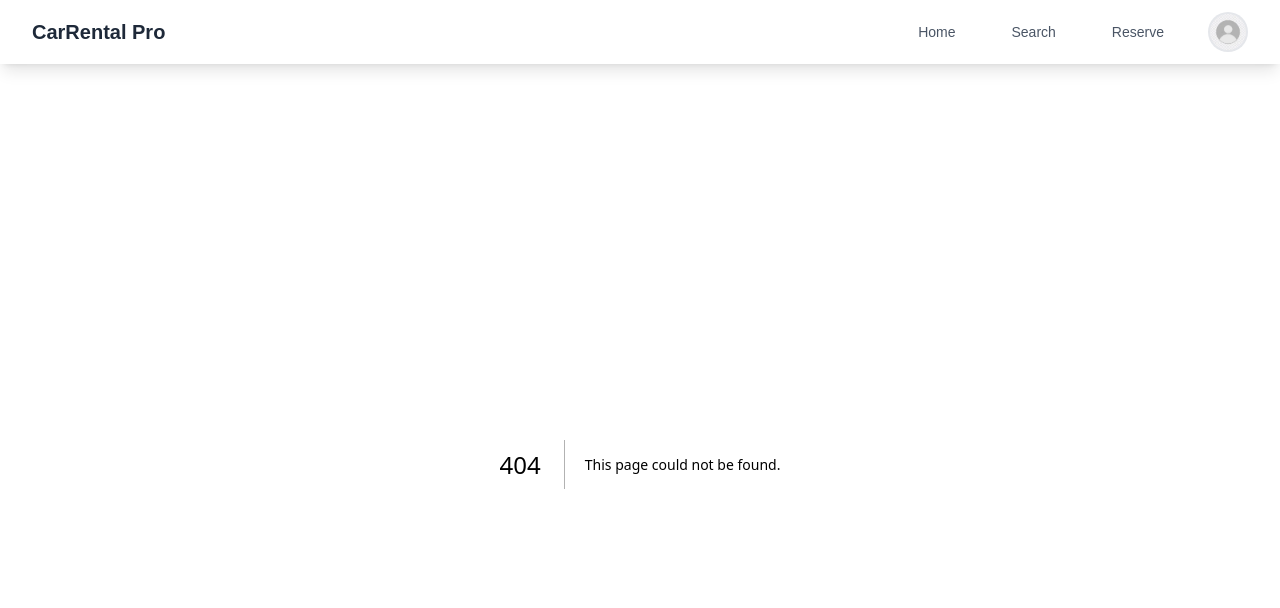
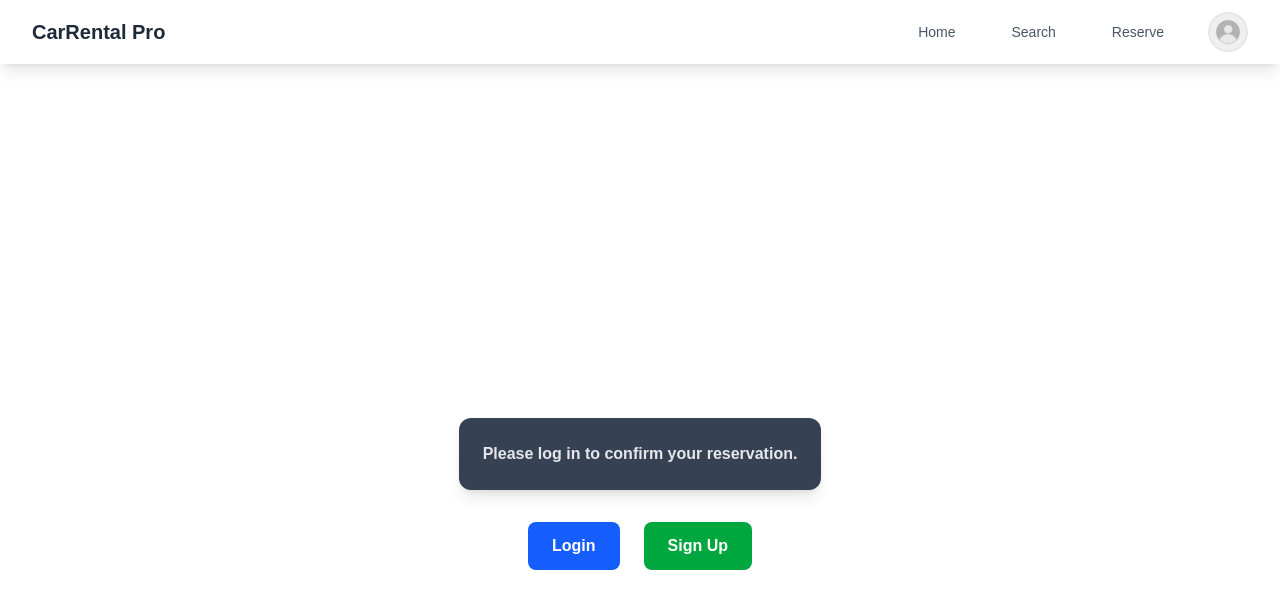
Before and after one commit to xrjvn/cp317a-group25-carrentalsystem, a Next.js app in the folder app/: page /checkout in a window 1280 px wide. Before the commit this address had no page. Shown: the top 608 px of the page. Built offline with nearby package versions, Linux system fonts and the light colour scheme.

Commit message:
Add checkout page and improve login/signup prompts.

```diff
--- /dev/null
+++ b/app/src/app/checkout/page.tsx
@@ -0,0 +1,92 @@
+"use client";
+
+import { useSearchParams, useRouter } from "next/navigation";
+import { mockCars } from "@/app/data/mockCars";
+import { useReservations } from "../context/ReservationContext";
+import { useEffect, useState } from "react";
+
+export default function CheckoutPage() {
+  const searchParams = useSearchParams();
+  const router = useRouter();
+  const { addReservation } = useReservations();
+
+  const carId = searchParams.get("carId");
+  const pickupDate = searchParams.get("pickupDate");
+  const returnDate = searchParams.get("returnDate");
+
+  const [user, setUser] = useState<any>(null);
+  useEffect(() => {
+    const stored = localStorage.getItem("currentUser");
+    if (stored) setUser(JSON.parse(stored));
+  }, []);
+
+  const car = mockCars.find((c) => c.id.toString() === carId);
+
+  if (!user) {
+    return (
+      <main className="min-h-screen flex flex-col items-center justify-center bg-grey-500 text-white">
+        <h1 className="text-3xl font-bold mb-6">Checkout</h1>
+        <p className="text-1xl font-bold mb-8 text-center bg-gray-700 text-gray-200 p-6 rounded-xl shadow-lg">Please log in to confirm your reservation.</p>
+        <div className="flex gap-6">
+          <a href="/login" className="bg-blue-600 hover:bg-blue-700 text-white font-semibold px-6 py-3 rounded-lg transition-colors">Login</a>
+          <a href="/signup" className="bg-green-600 hover:bg-green-700 text-white font-semibold px-6 py-3 rounded-lg transition-colors">Sign Up</a>
+        </div>
+      </main>
+    );
+  }
+
+  if (!car || !pickupDate || !returnDate) {
+    return (
+      <main className="min-h-screen flex flex-col items-center justify-center bg-grey-500 text-white">
+        <h1 className="text-3xl font-bold mb-6">Checkout</h1>
+        <a href="/reserve" className="mt-6 bg-blue-600 hover:bg-blue-700 text-white font-semibold px-6 py-3 rounded-lg transition-colors">Back to Reserve</a>
+      </main>
+    );
+  }
+
+  const days = Math.max(1, Math.ceil((new Date(returnDate).getTime() - new Date(pickupDate).getTime()) / (1000 * 60 * 60 * 24)));
+  const total = car.pricePerDay * days;
+
+  const handleConfirm = () => {
+    addReservation({
+      name: user.name,
+      email: user.email,
+      carId: car.id,
+      pickupDate,
+      returnDate,
+    });
+    router.push("/reservations");
+  };
+
+  return (
+    <main className="min-h-screen flex flex-col items-center p-8 bg-grey-500 text-white">
+      <h1 className="text-4xl font-bold mb-6 text-black">Confirm Your Reservation</h1>
+      <div className="bg-gray-800 p-6 rounded-xl mb-6 max-w-md w-full">
+        <h2 className="text-lg font-semibold mb-2 text-blue-400">Car Details</h2>
+        <div className="flex items-center space-x-4">
+          <div className="w-24 h-16 rounded-lg overflow-hidden">
+            <img src={`/cars/${car.image}`} alt={`${car.make} ${car.model}`} className="object-cover w-full h-full rounded-lg" onError={(e) => (e.currentTarget.src = "/DefaultCarImage.png")}/>
+          </div>
+          <div>
+            <h3 className="font-semibold">{car.year} {car.make} {car.model}</h3>
+            <p className="text-green-400 font-bold">${car.pricePerDay}/day</p>
+            <p className="text-sm text-gray-400">{car.location}</p>
+          </div>
+        </div>
+      </div>
+      <div className="bg-gray-900 p-6 rounded-xl max-w-md w-full mb-6">
+        <h2 className="text-lg font-semibold mb-2 text-blue-400">Reservation Details</h2>
+        <p><b>Name:</b> {user.name}</p>
+        <p><b>Email:</b> {user.email}</p>
+        <p><b>Pickup Date:</b> {pickupDate}</p>
+        <p><b>Return Date:</b> {returnDate}</p>
+        <p><b>Total Days:</b> {days}</p>
+        <p className="text-green-400 font-bold mt-2"><b>Total Cost:</b> ${total}</p>
+      </div>
+      <div className="flex flex-col gap-4 max-w-md w-full">
+        <button onClick={handleConfirm} className="w-full bg-blue-600 hover:bg-blue-700 p-3 rounded font-semibold">Confirm Reservation</button>
+        <button onClick={() => router.back()} className="w-full bg-gray-600 hover:bg-gray-700 p-3 rounded font-semibold">Go Back</button>
+      </div>
+    </main>
+  );
+}
--- a/app/src/app/data/reservations.json
+++ b/app/src/app/data/reservations.json
@@ -34,5 +34,59 @@
     "returnDate": "2025-11-25",
     "id": "1763786665580",
     "status": "cancelled"
+  },
+  {
+    "name": "Connor ",
+    "email": "connorjdavison@hotmail.com",
+    "carId": "3",
+    "pickupDate": "2025-11-01",
+    "returnDate": "2025-11-29",
+    "id": "1763835381820",
+    "status": "cancelled"
+  },
+  {
+    "name": "Connor ",
+    "email": "connorjdavison@hotmail.com",
+    "carId": "5",
+    "pickupDate": "2025-10-30",
+    "returnDate": "2025-12-06",
+    "id": "1763835788296",
+    "status": "cancelled"
+  },
+  {
+    "name": "Connor ",
+    "email": "connorjdavison@hotmail.com",
+    "carId": "4",
+    "pickupDate": "2025-11-01",
+    "returnDate": "2025-11-02",
+    "id": "1763836004426",
+    "status": "cancelled"
+  },
+  {
+    "name": "Connor ",
+    "email": "connorjdavison@hotmail.com",
+    "carId": "7",
+    "pickupDate": "2025-11-01",
+    "returnDate": "2025-11-02",
+    "id": "1763836109673",
+    "status": "cancelled"
+  },
+  {
+    "name": "Connor ",
+    "email": "connorjdavison@hotmail.com",
+    "carId": "8",
+    "pickupDate": "2025-11-01",
+    "returnDate": "2025-11-30",
+    "id": "1763836280022",
+    "status": "cancelled"
+  },
+  {
+    "name": "Connor Davison",
+    "email": "connor@hotmail",
+    "carId": "2",
+    "pickupDate": "2025-11-29",
+    "returnDate": "2025-11-30",
+    "id": "1763837189730",
+    "status": "active"
   }
 ]
--- a/app/src/app/reservations/page.tsx
+++ b/app/src/app/reservations/page.tsx
@@ -16,11 +16,16 @@ export default function ReservationsPage() {
     setCurrentUser(u);
   }, []);
 
+  //If no user is logged in
   if (!currentUser) {
     return (
-      <div className="min-h-screen bg-grey-450 text-white p-8">
+      <div className="min-h-screen bg-grey-450 text-white p-8 flex flex-col items-center justify-center">
         <h1 className="text-3xl font-bold mb-6">My Reservations</h1>
-        <p className="text-gray-300 text-lg">Please log in to view your reservations.</p>
+        <p className="text-gray-300 text-lg mb-8">Please log in or sign up to view your reservations.</p>
+        <div className="flex gap-6">
+          <Link href="/login" className="bg-blue-600 hover:bg-blue-700 text-white font-semibold px-6 py-3 rounded-lg transition-colors">Login</Link>
+          <Link href="/signup" className="bg-green-600 hover:bg-green-700 text-white font-semibold px-6 py-3 rounded-lg transition-colors">Sign Up</Link>
+        </div>
       </div>
     );
   }
--- a/app/src/app/reserve/page.tsx
+++ b/app/src/app/reserve/page.tsx
@@ -79,14 +79,11 @@ export default function ReservePage() {
             if (reservation.carId !== formData.carId || reservation.status !== 'active') {
                 return false;
             }
-
             const newPickup = new Date(formData.pickupDate);
             const newReturn = new Date(formData.returnDate);
             const existingPickup = new Date(reservation.pickupDate);
             const existingReturn = new Date(reservation.returnDate);
-
             // Check if date ranges overlap
-            // Overlap occurs if: newPickup <= existingReturn AND newReturn >= existingPickup
             return (newPickup <= existingReturn && newReturn >= existingPickup);
         });
 
@@ -94,19 +91,9 @@ export default function ReservePage() {
             alert("This car is already reserved during the selected dates. Please choose different dates.");
             return;
         }
-        // Add reservation to context
-        addReservation({
-            name: formData.name,
-            email: formData.email,
-            carId: formData.carId,
-            pickupDate: formData.pickupDate,
-            returnDate: formData.returnDate,
-        });
-        alert(`Reservation confirmed for ${selectedCar.make} ${selectedCar.model}!`);
 
-        // Reset form
-        setFormData({ name: "", email: "", carId: "", pickupDate: "", returnDate: "" });
-
+        // Only redirect to checkout, do not confirm reservation yet
+        router.push(`/checkout?carId=${formData.carId}&pickupDate=${formData.pickupDate}&returnDate=${formData.returnDate}`);
     };
 
     const handleCancel = (index: number) => {
@@ -214,7 +201,7 @@ export default function ReservePage() {
                     type="submit"
                     className="w-full bg-blue-600 hover:bg-blue-700 p-2 rounded font-semibold"
                 >
-                    Confirm Reservation
+                    Checkout
                 </button>
             </form>
 
```
